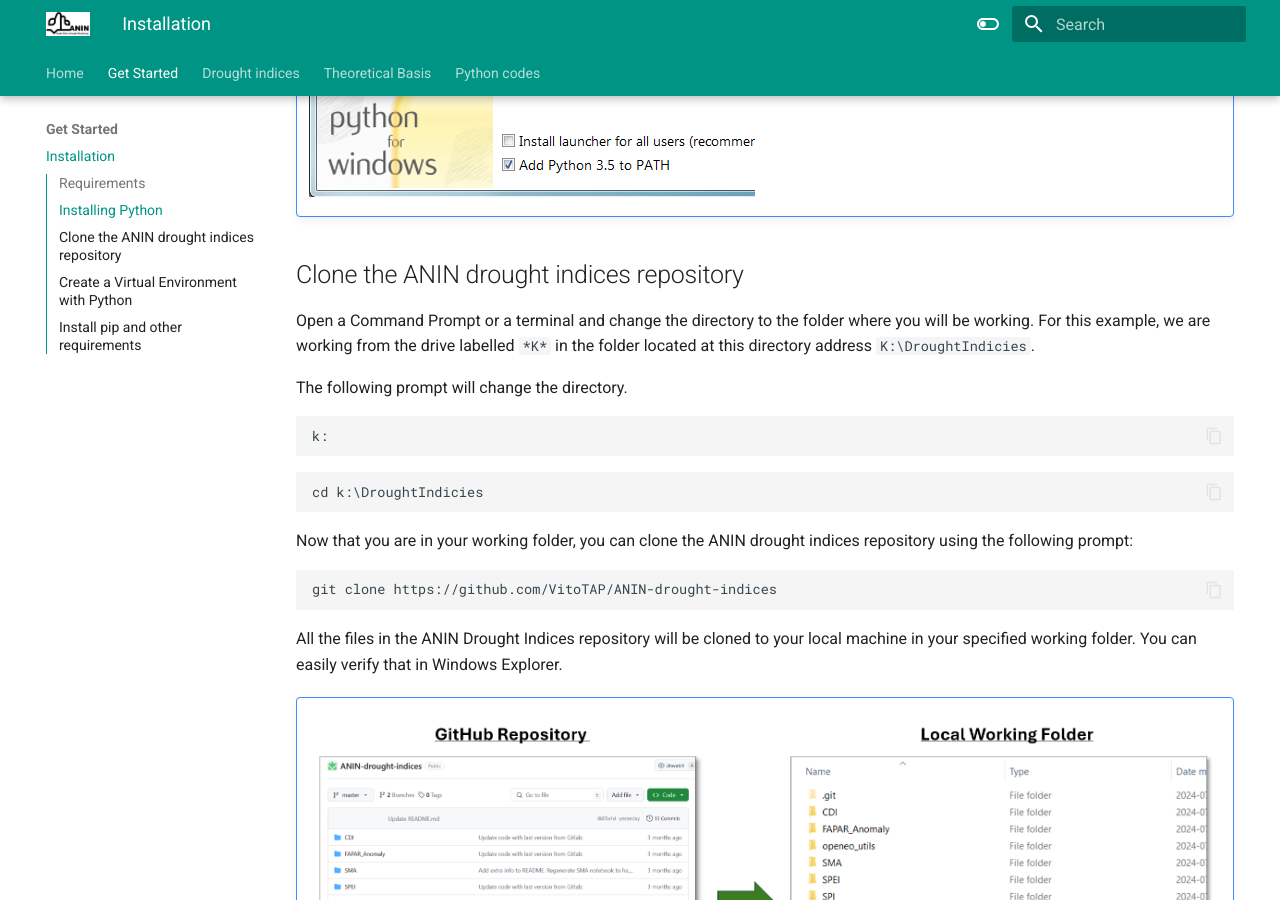
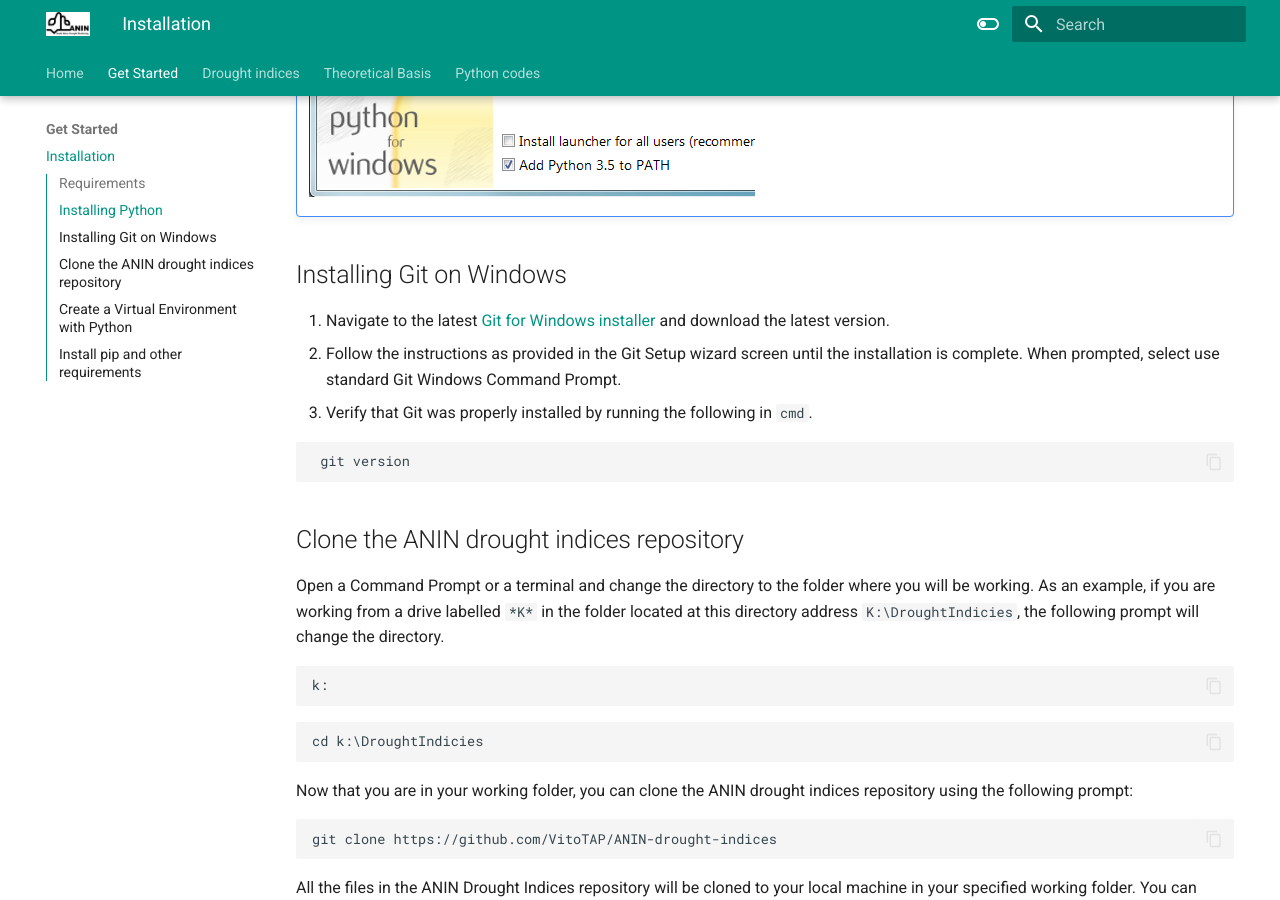
Before and after one commit to sibonile/ANIN-Handbook, an MkDocs documentation site: the page built from docs/Installation.md, in a window 1280 px wide and 900 px high, scrolled down 578 px. Built offline with MkDocs 1.6.1 and Material for MkDocs 9.7.7, drawn with Linux system fonts in a browser that asks for light colours.

Commit message:
$Update installation parameters

````diff
--- a/docs/Installation.md
+++ b/docs/Installation.md
@@ -17,10 +17,18 @@
 
     ![alt text](assets/win-py-install.png)
 
+## Installing Git on Windows
+1. Navigate to the latest [Git for Windows installer ](https://gitforwindows.org/)and download the latest version.
+2. Follow the instructions as provided in the Git Setup wizard screen until the installation is complete. When prompted, select use standard Git Windows Command Prompt.
+3. Verify that Git was properly installed by running the following in `cmd`.
+
+```
+ git version
+```
+
 ## Clone the ANIN drought indices repository
-Open a Command Prompt or a terminal and change the directory to the folder where you will be working. For this example, we are working from the drive labelled `*K*` in the folder located at this directory address `K:\DroughtIndicies`.
+Open a Command Prompt or a terminal and change the directory to the folder where you will be working. As an example, if you are working from a drive labelled `*K*` in the folder located at this directory address `K:\DroughtIndicies`, the following prompt will change the directory.
 
-The following prompt will change the directory.
 ```
 k:
 ```
````
